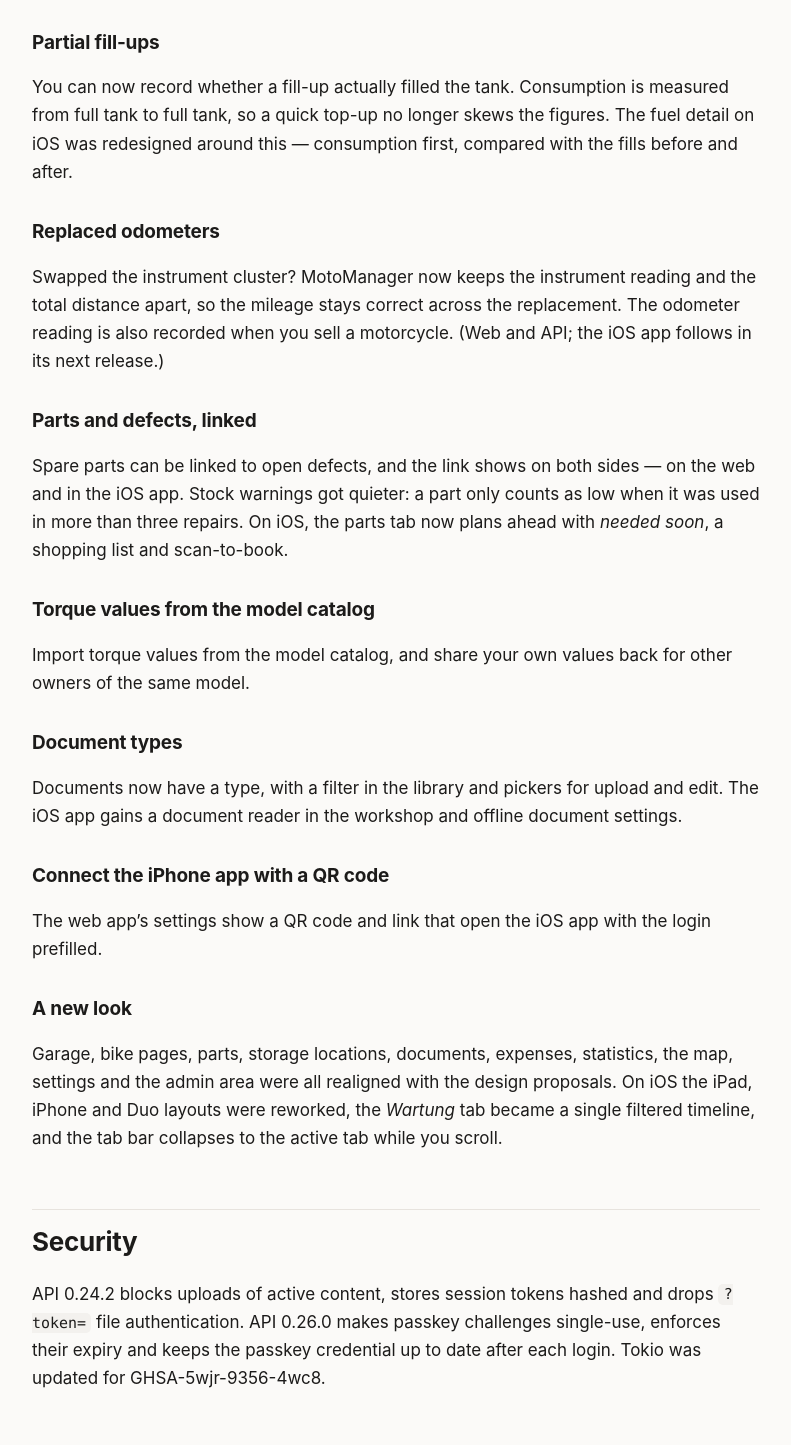
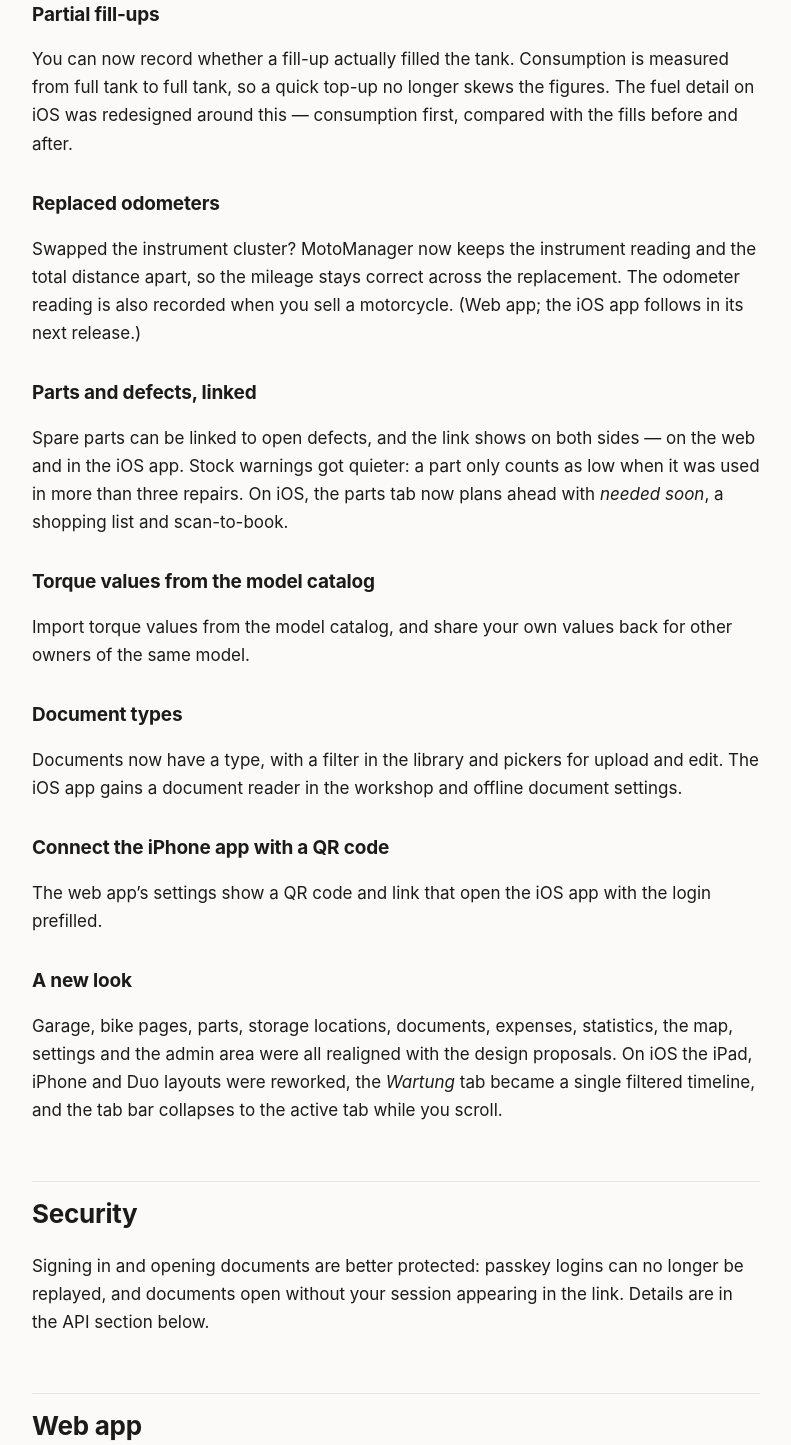
Before and after one commit to mightea/MotoManager-Blog, an Astro site: page /2026/11/release-202611 in a window 1280 px wide. Shown: the part 2177-3622 px from the top of the page, without its empty margins (244-1035 px from the left). Built offline with nearby package versions, Linux system fonts and the light colour scheme; Astro itself is replaced by a stand-in of ours.

Commit message:
docs: keep API details out of the November highlights
Co-Authored-By: Claude Opus 5.5 <noreply@anthropic.com>

```diff
--- a/src/content/posts/release-202611.md
+++ b/src/content/posts/release-202611.md
@@ -27,8 +27,7 @@ covers web **2026.11.0 – 2026.11.5**, API **0.24.2 – 0.29.0** and iOS **0.17
 ### Statistics with total cost of ownership
 
 The statistics page was rebuilt from scratch: charts, a cost breakdown and the total cost of
-ownership of each motorcycle, backed by a new `GET /api/stats/fleet` endpoint. You can pick
-the last 3, 5 or 10 years. On the iPhone, statistics are linked from the *Tanken* and
+ownership of each motorcycle. You can pick the last 3, 5 or 10 years. On the iPhone, statistics are linked from the *Tanken* and
 *Wartung* tabs; on iPad they get their own tab.
 
 ### Partial fill-ups
@@ -41,7 +40,7 @@ iOS was redesigned around this — consumption first, compared with the fills be
 
 Swapped the instrument cluster? MotoManager now keeps the instrument reading and the total
 distance apart, so the mileage stays correct across the replacement. The odometer reading
-is also recorded when you sell a motorcycle. (Web and API; the iOS app follows in its next
+is also recorded when you sell a motorcycle. (Web app; the iOS app follows in its next
 release.)
 
 ### Parts and defects, linked
@@ -75,10 +74,9 @@ and the tab bar collapses to the active tab while you scroll.
 
 ## Security
 
-API 0.24.2 blocks uploads of active content, stores session tokens hashed and drops
-`?token=` file authentication. API 0.26.0 makes passkey challenges single-use, enforces
-their expiry and keeps the passkey credential up to date after each login. Tokio was
-updated for GHSA-5wjr-9356-4wc8.
+Signing in and opening documents are better protected: passkey logins can no longer be
+replayed, and documents open without your session appearing in the link. Details are in
+the API section below.
 
 ## Web app
 
```
Also changed, not shown: README.md.
